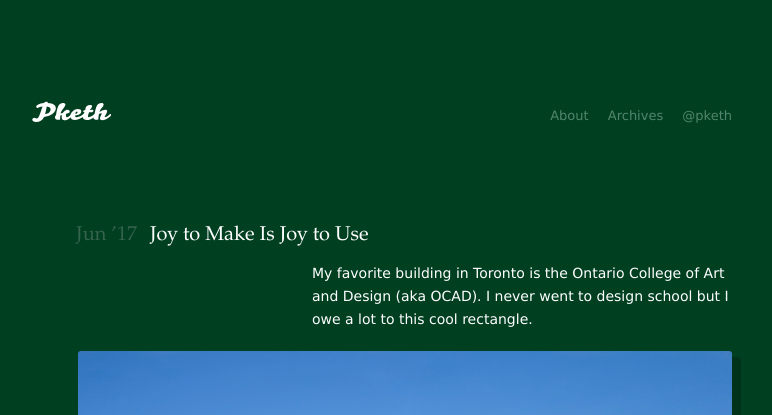
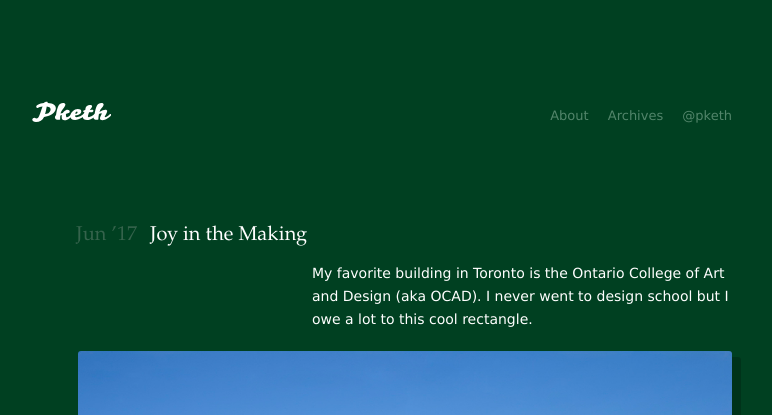
Before and after one commit to pketh/pketh.github.io, a Jekyll site: the page built from _posts/2017-06-16-joy-in-the-making.md, in a window 1280 px wide. Shown: the top 415 px of the page, without its empty margins (258-1030 px from the left). Built offline with Jekyll 4.4.1, drawn with Linux system fonts in a browser that asks for light colours.

Commit message:
post name update/redirect

```diff
--- a/_posts/2017-06-16-joy-to-make-is-joy-to-use.md
+++ b/_posts/2017-06-16-joy-in-the-making.md
@@ -1,6 +1,7 @@
 ---
+redirect_from: "/joy-to-make-is-joy-to-use"
 layout: post
-title:  "Joy to Make Is Joy to Use"
+title:  "Joy in the Making"
 ---
 
 My favorite building in Toronto is the Ontario College of Art and Design (aka OCAD). I never went to design school but I owe a lot to this cool rectangle.
```
